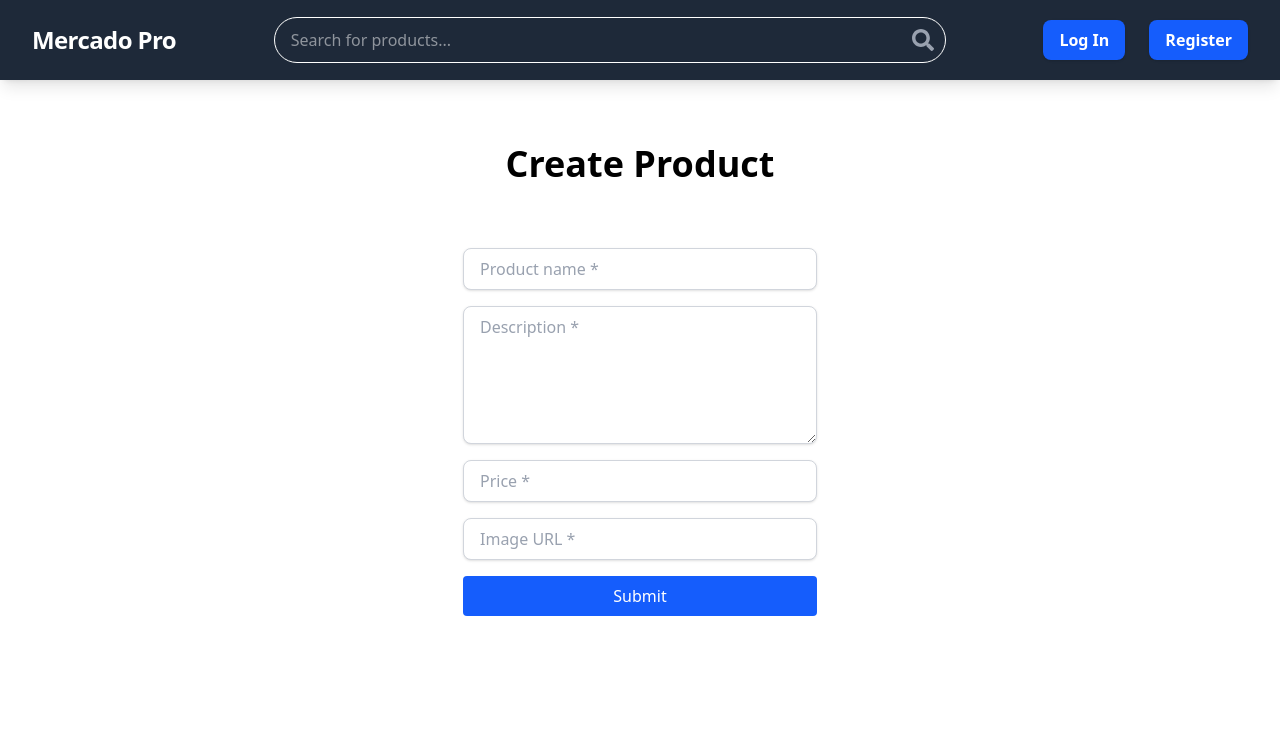
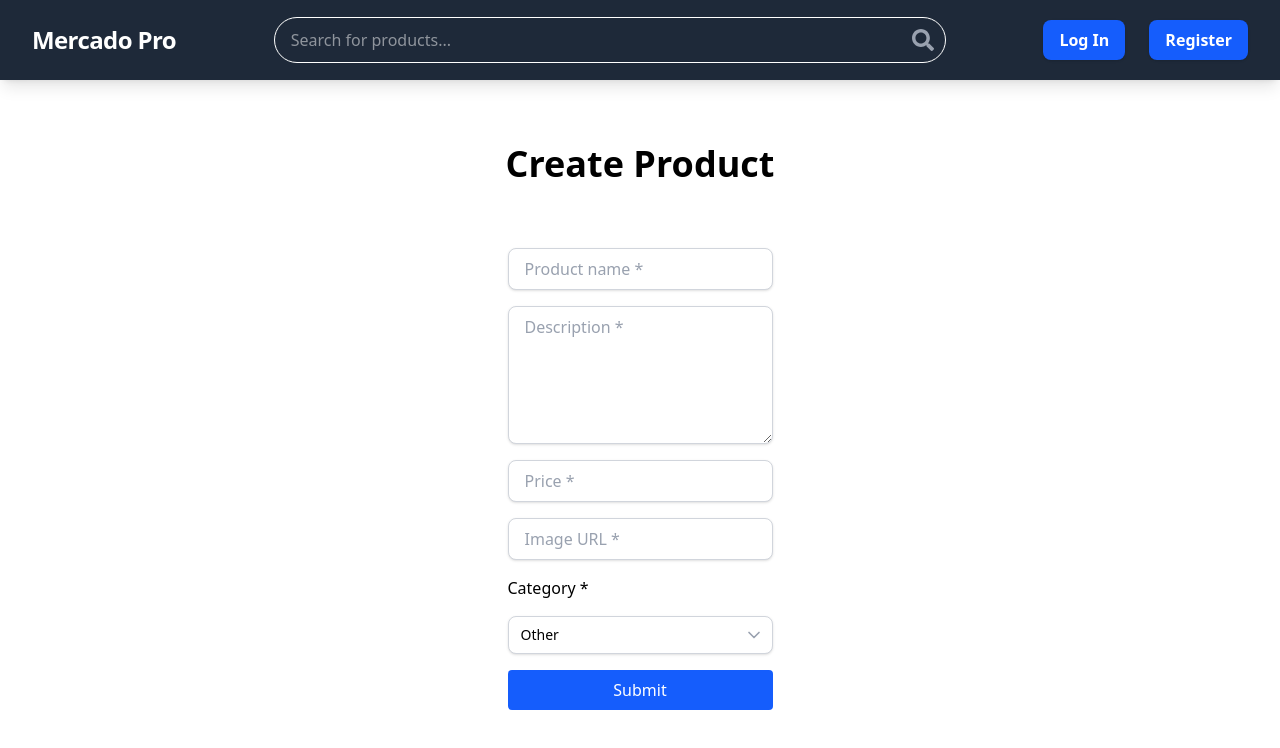
Before and after one commit to aaropaltemaa/Mercado-Pro, a React (Vite) app in the folder client/: page /create-product in a window 1280 px wide. Shown: the top 748 px of the page. Built offline with nearby package versions, Linux system fonts and the light colour scheme.

Commit message:
implemented dropdown select component for sellers to choose product category upon creation

```diff
--- /dev/null
+++ b/client/src/components/CategorySelect.tsx
@@ -0,0 +1,71 @@
+import {
+  Listbox,
+  ListboxButton,
+  ListboxOption,
+  ListboxOptions,
+} from "@headlessui/react";
+import { Check, ChevronDown } from "lucide-react";
+
+const categories = [
+  "Laptops",
+  "Phones",
+  "Accessories",
+  "Monitors",
+  "Audio",
+  "Other",
+] as const;
+
+type Props = {
+  value: string;
+  onChange: (value: string) => void;
+};
+
+const CategorySelect = ({ value, onChange }: Props) => {
+  return (
+    <div className="w-full">
+      <Listbox value={value} onChange={onChange}>
+        <div className="relative">
+          <ListboxButton className="relative w-full cursor-pointer rounded-lg border border-gray-300 bg-white py-2 pl-3 pr-10 text-left shadow-sm focus:border-blue-500 focus:outline-none focus:ring-2 focus:ring-blue-500 sm:text-sm">
+            <span className="block truncate">{value}</span>
+            <span className="absolute inset-y-0 right-0 flex items-center pr-2">
+              <ChevronDown className="h-5 w-5 text-gray-400" />
+            </span>
+          </ListboxButton>
+
+          <ListboxOptions className="absolute z-10 mt-1 max-h-60 w-full overflow-auto rounded-md bg-white py-1 text-base shadow-lg ring-1 ring-black/5 focus:outline-none sm:text-sm">
+            {categories.map((category) => (
+              <ListboxOption
+                key={category}
+                value={category}
+                className={({ active }) =>
+                  `cursor-pointer select-none py-2 pl-10 pr-4 ${
+                    active ? "bg-blue-100 text-blue-900" : "text-gray-900"
+                  }`
+                }
+              >
+                {({ selected }) => (
+                  <>
+                    <span
+                      className={`block truncate ${
+                        selected ? "font-medium" : "font-normal"
+                      }`}
+                    >
+                      {category}
+                    </span>
+                    {selected && (
+                      <span className="absolute inset-y-0 left-0 flex items-center pl-3 text-blue-600">
+                        <Check className="h-5 w-5" />
+                      </span>
+                    )}
+                  </>
+                )}
+              </ListboxOption>
+            ))}
+          </ListboxOptions>
+        </div>
+      </Listbox>
+    </div>
+  );
+};
+
+export default CategorySelect;
--- a/client/src/pages/CreateProductForm.tsx
+++ b/client/src/pages/CreateProductForm.tsx
@@ -5,18 +5,21 @@ import { zodResolver } from "@hookform/resolvers/zod";
 import productService from "../services/products";
 import { toast } from "react-hot-toast";
 import { useAuthStore } from "../store/auth";
+import CategorySelect from "../components/CategorySelect";
 
 const productSchema = z.object({
-  name: z
-    .string()
-    .min(4, "Product name must have at least 4 characters")
-    .nonempty("Product name is required"),
-  description: z
-    .string()
-    .min(20, "Description must have at least 20 characters")
-    .nonempty("Description is required"),
-  price: z.number().nonnegative("Price cannot be negative"),
-  image: z.string().nonempty("Image URL is required"),
+  name: z.string().min(4).nonempty(),
+  description: z.string().min(20).nonempty(),
+  price: z.number().nonnegative(),
+  image: z.string().nonempty(),
+  category: z.enum([
+    "Laptops",
+    "Phones",
+    "Accessories",
+    "Monitors",
+    "Audio",
+    "Other",
+  ]),
 });
 
 type Product = z.infer<typeof productSchema>;
@@ -33,10 +36,17 @@ const CreateProductForm = () => {
     handleSubmit,
     formState: { errors, isSubmitting },
     reset,
+    setValue,
+    watch,
   } = useForm<Product>({
     resolver: zodResolver(productSchema),
     mode: "onTouched",
+    defaultValues: {
+      category: "Other", // optional default
+    },
   });
+
+  const selectedCategory = watch("category");
 
   const onSubmit = async (data: Product) => {
     try {
@@ -67,7 +77,6 @@ const CreateProductForm = () => {
         <textarea
           {...register("description")}
           rows={5}
-          cols={33}
           placeholder="Description *"
           className={inputClass}
         />
@@ -87,6 +96,7 @@ const CreateProductForm = () => {
         {errors.price && (
           <div className="text-red-500 text-sm">{errors.price.message}</div>
         )}
+
         <input
           {...register("image")}
           type="text"
@@ -95,6 +105,17 @@ const CreateProductForm = () => {
         />
         {errors.image && (
           <div className="text-red-500 text-sm">{errors.image.message}</div>
+        )}
+
+        <label className="block font-medium">Category *</label>
+        <CategorySelect
+          value={selectedCategory}
+          onChange={(value) =>
+            setValue("category", value as Product["category"])
+          }
+        />
+        {errors.category && (
+          <div className="text-red-500 text-sm">{errors.category.message}</div>
         )}
 
         <button
```
Also changed, not shown: 2 other files (tests, documents, lock files or other folders).
